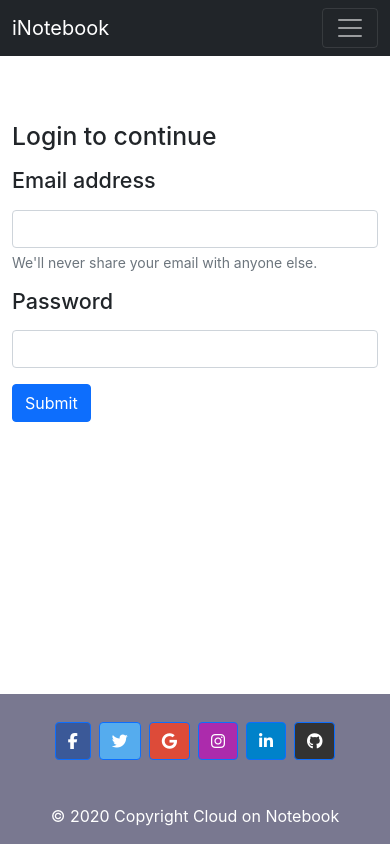
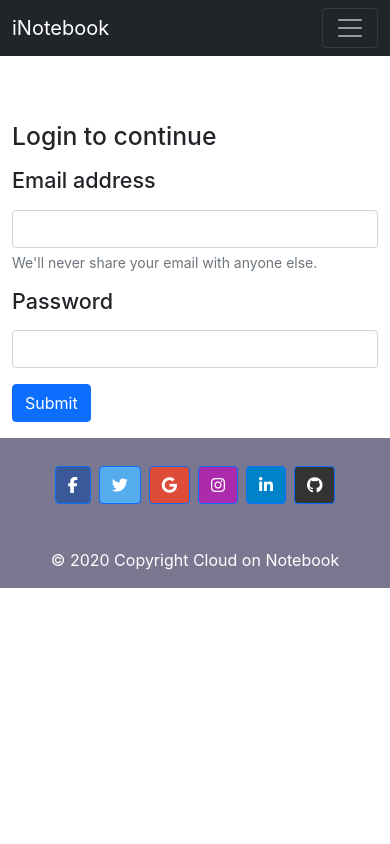
Before and after one commit to rohit7781/Cloudnotebook-Frontend-React, a React (Create React App) app: page /login in a window 390 px wide. Built offline with nearby package versions, Linux system fonts and the light colour scheme.

Commit message:
Making footer responsive

```diff
--- a/src/components/Footer.js
+++ b/src/components/Footer.js
@@ -3,11 +3,11 @@ import { useLocation } from 'react-router-dom'
 
 
 function Footer() {
-
+    var x = window.matchMedia("(max-width: 700px)")
     let location = useLocation();
 
     return (
-        <div className={` ${location.pathname === "/login" || location.pathname === "/signup" || location.pathname === "/getuser" ? "fixed-bottom" : ""}`} style={{ backgroundColor: '#797890' }} >
+        <div className={` ${(location.pathname === "/signup" && x.matches) || (location.pathname === "/login" && x.matches) || (location.pathname === "/getuser" && x.matches) ? "" : "fixed-bottom"}`} style={{ backgroundColor: '#797890' }} >
             <footer className={` text-center text-white `} >
 
                 <div className="container p-4 pb-0">
```
